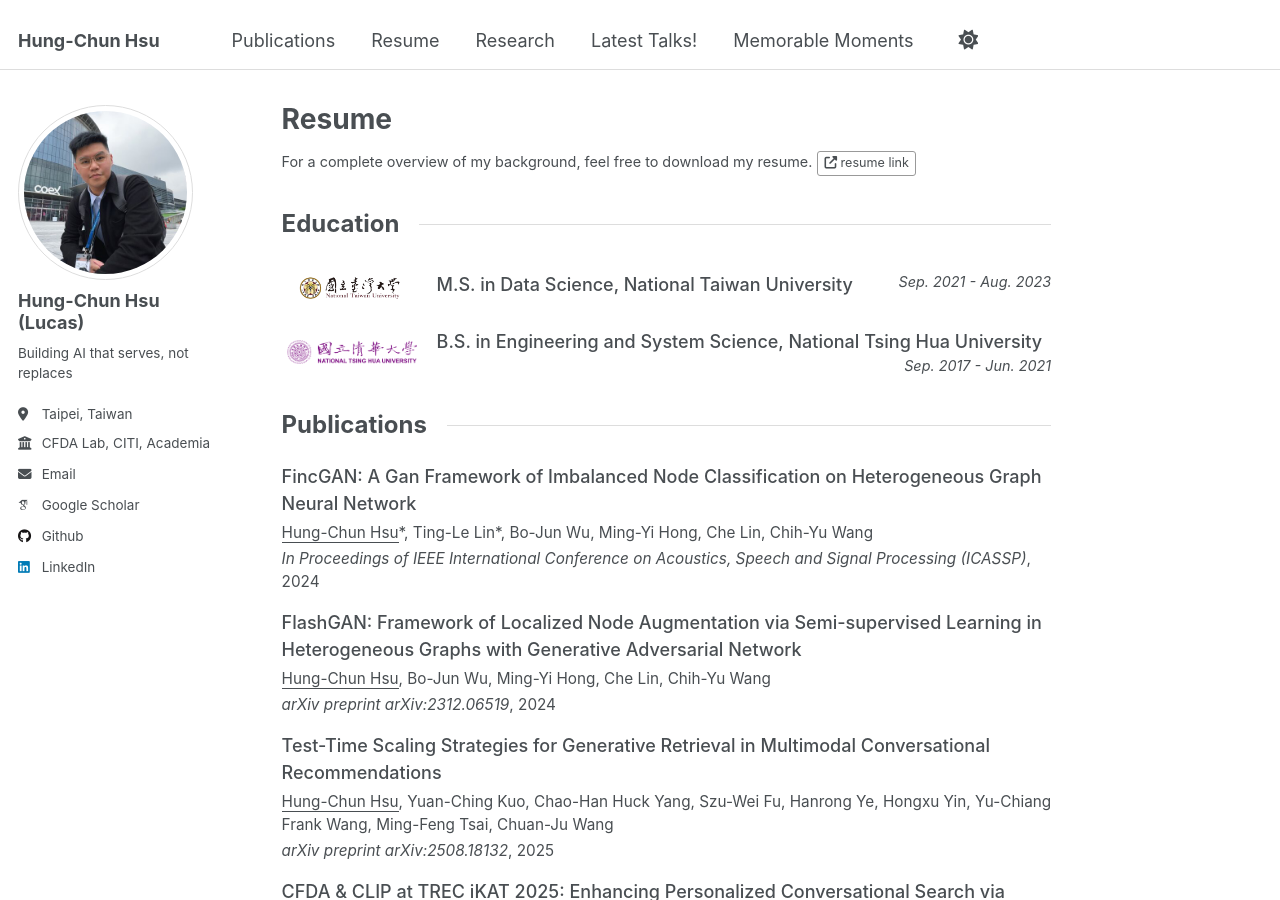
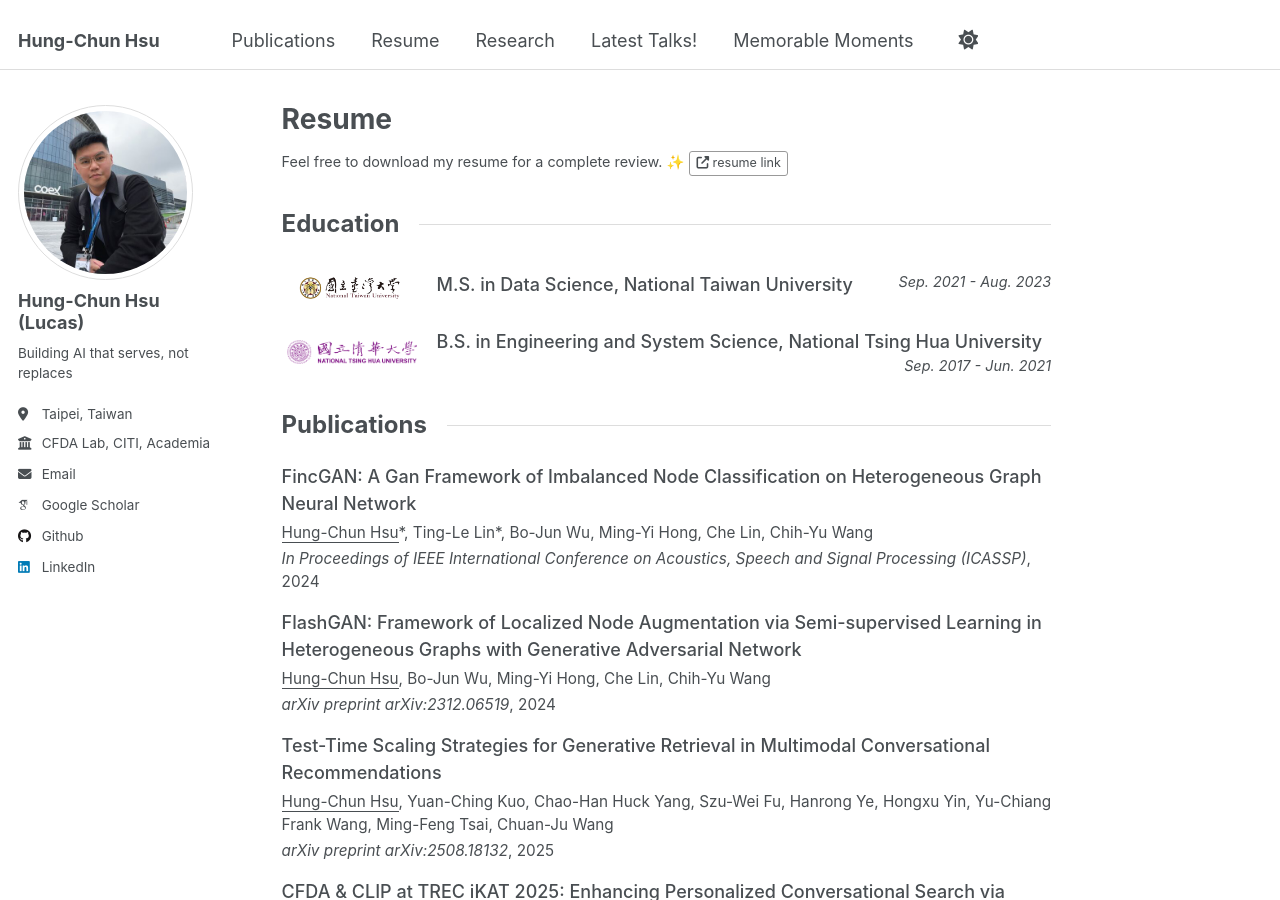
Before and after one commit to lucas-hc-hsu/lucas-hc-hsu.github.io, a Jekyll site: the page built from _pages/cv.md, in a window 1280 px wide and 900 px high. Built offline with Jekyll 4.4.1, drawn with Linux system fonts in a browser that asks for light colours; some web fonts are replaced.

Commit message:
Update resume page text and add link to TREC iKAT results
- Change resume download text with sparkle emoji
- Link TREC iKAT 2025 results to overview PDF

🤖 Generated with [Claude Code](https://claude.com/claude-code)

Co-Authored-By: Claude Opus 4.5 <noreply@anthropic.com>

```diff
--- a/_pages/cv.md
+++ b/_pages/cv.md
@@ -12,7 +12,7 @@ redirect_from:
 {% include base_path %}
 
 <p style="margin-bottom: 20px;">
-  <span style="font-size: 0.8em;">For a complete overview of my background, feel free to download my resume.</span> <a href="/files/Lucas_Hsu_Resume.pdf" style="font-size: 0.7em; padding: 2px 6px; background-color: var(--global-bg-color); color: var(--global-text-color); border: 1px solid var(--button-border-color); border-radius: 3px; text-decoration: none; display: inline-block;" target="_blank"><i class="fas fa-external-link-alt"></i> resume link</a>
+  <span style="font-size: 0.8em;">Feel free to download my resume for a complete review. ✨</span> <a href="/files/Lucas_Hsu_Resume.pdf" style="font-size: 0.7em; padding: 2px 6px; background-color: var(--global-bg-color); color: var(--global-text-color); border: 1px solid var(--button-border-color); border-radius: 3px; text-decoration: none; display: inline-block;" target="_blank"><i class="fas fa-external-link-alt"></i> resume link</a>
 </p>
 
 <!-- Section Divider -->
```
Also changed, not shown: _pages/about.md (+1 -1 lines).
